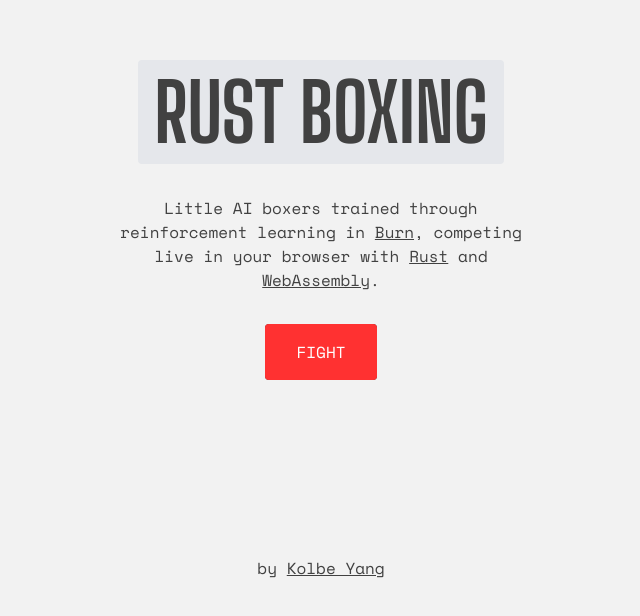
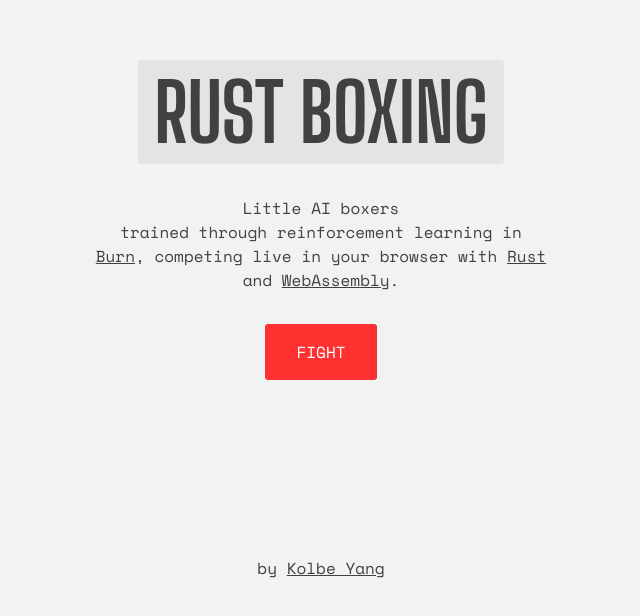
Before and after one commit to kolbeyang/rust-boxing, a React (Vite) app in the folder frontend/: page / in a window 1280 px wide. Shown: the part 180-796 px from the top of the page, without its empty margins (319-959 px from the left). Built offline with nearby package versions, Linux system fonts and the light colour scheme; what boxing-web would draw is missing.

Commit message:
refactor: animation

```diff
--- a/frontend/src/components/Fight/TopBar.tsx
+++ b/frontend/src/components/Fight/TopBar.tsx
@@ -14,8 +14,8 @@
       {goBack && (
         <button
           className={cn(
-            "rounded-[4px] bg-gray-200 p-2 tracking-widest",
-            "hover:bg-gray-300 active:bg-gray-400",
+            "rounded-[4px] bg-zinc-200 p-2 tracking-widest",
+            "hover:bg-zinc-300 active:bg-zinc-400",
           )}
           onClick={goBack}
         >
@@ -24,8 +24,8 @@
       )}
       <button
         className={cn(
-          "rounded-[4px] bg-gray-200 px-3 font-family-shoulders font-stretch-extra-condensed font-semibold min-h-[40px] text-[20px] justify-center items-center",
-          "hover:bg-gray-300 active:bg-gray-400 ",
+          "rounded-[4px] bg-zinc-200 px-3 font-family-shoulders font-stretch-extra-condensed font-semibold min-h-[40px] text-[20px] justify-center items-center",
+          "hover:bg-zinc-300 active:bg-zinc-400 ",
         )}
         onClick={() => navigate("/")}
       >
--- a/frontend/src/components/Landing.tsx
+++ b/frontend/src/components/Landing.tsx
@@ -1,22 +1,66 @@
 import { useNavigate } from "react-router";
+import { motion } from "framer-motion";
 
 import { cn } from "../utils/classNameMerge";
 
 const Landing = () => {
   const navigate = useNavigate();
 
+  const words = [
+    { text: "Little", delay: 0 },
+    { text: "AI", delay: 0.3 },
+    { text: "boxers", delay: 0.6 },
+  ];
+
   return (
     <div className="flex size-full flex-col items-center justify-center gap-8 ">
       <div
         className={cn(
-          "rounded-[4px] bg-gray-200 px-4 py-3 text-[60px] leading-[60px] font-family-shoulders font-stretch-extra-condensed font-semibold ",
+          "rounded-[4px] bg-zinc-200 px-4 py-3 text-[60px] leading-[60px] font-family-shoulders font-stretch-extra-condensed font-semibold ",
           "md:px-4 md:py-3 md:text-[80px] md:leading-[80px] font-family-shoulders font-stretch-extra-condensed font-semibold ",
         )}
       >
         RUST BOXING
       </div>
-      <span className="w-[360px] max-w-full md:w-[440px] text-center">
-        Little AI boxers trained through reinforcement learning in{" "}
+      <span className="w-[360px] max-w-full md:w-[460px] text-center">
+        {words.map((word, index) => (
+          <>
+            <motion.span
+              key={word.text}
+              animate={{
+                fontWeight: [400, 700, 700, 400, 400],
+                color: ["#d4d4d8", "#ef4444", "#ef4444", "#dc2626", "#3f3f46"],
+              }}
+              transition={{
+                duration: 0.1,
+                delay: word.delay,
+                times: [0, 0.01, 0.5, 0.51, 1],
+                ease: "linear",
+              }}
+            >
+              {word.text}
+              {index < words.length - 1 && " "}
+            </motion.span>
+            {` `}
+          </>
+        ))}
+        <motion.span
+          style={{ display: "inline-block" }}
+          initial={{
+            opacity: 0,
+            translateY: "100px",
+          }}
+          animate={{
+            opacity: 1,
+            translateY: "0",
+          }}
+          transition={{
+            duration: 0.05,
+            delay: 1.0,
+            ease: "linear",
+          }}
+        >
+          trained through reinforcement learning in{" "}
           <a
             href="https://burn.dev/"
             target="_blank"
@@ -44,15 +88,29 @@
             WebAssembly
           </a>
           .
+        </motion.span>
       </span>
 
-      <button
+      <motion.button
         className="bg-zinc-700 px-8 py-4 text-white rounded-[4px] relative overflow-hidden"
+        initial={{
+          translateY: "100px",
+          opacity: 0,
+        }}
+        animate={{
+          translateY: "0px",
+          opacity: 1,
+        }}
+        transition={{
+          ease: "linear",
+          delay: 1.1,
+          duration: 0.05,
+        }}
         onClick={() => navigate("/home")}
       >
         <div className="absolute top-0 left-0 size-full animate-blink bg-[#FF3131] z-0" />
         <span className="z-20 relative">FIGHT</span>
-      </button>
+      </motion.button>
 
       <span className="max-w-[400px] text-center fixed bottom-10">
         by{` `}
```
Lines whose indentation alone changed are shown as unchanged.
